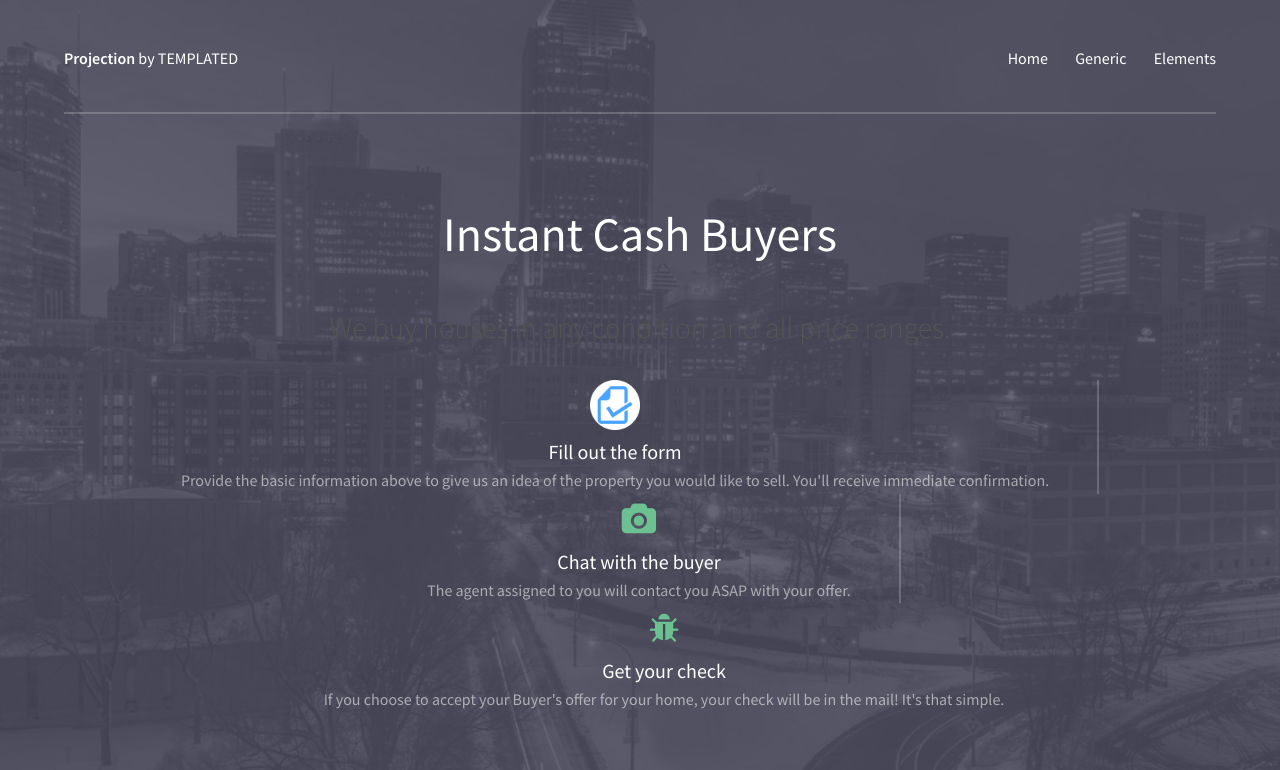
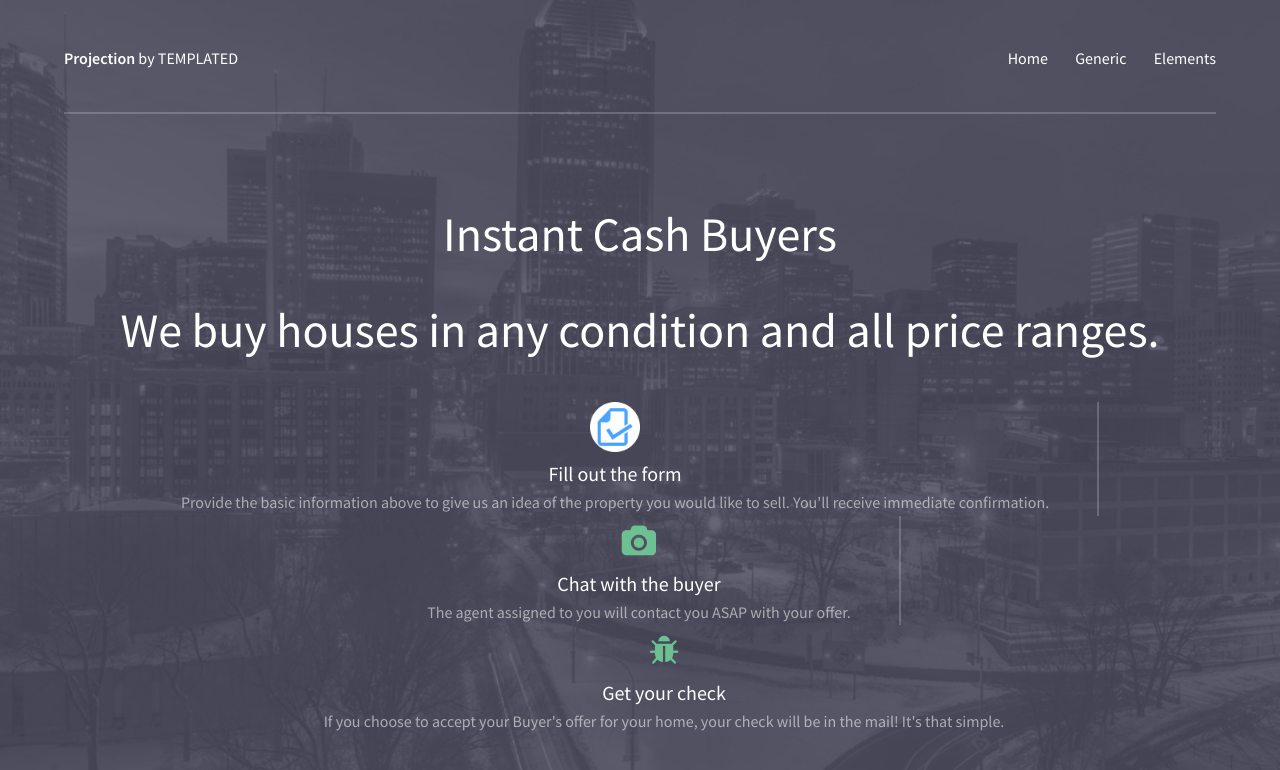
Before and after one commit to yanivnakash/instantcashbuyers.github.io, a plain HTML site: page index.html in a window 1280 px wide. Shown: the top 770 px of the page. Drawn offline with Linux system fonts and the light colour scheme.

Commit message:
Update index.html

```diff
--- a/index.html
+++ b/index.html
@@ -33,13 +33,14 @@
 						<h1>Instant Cash Buyers</h1>
 
 
-						<h2>We buy houses in any condition and all price ranges.</h2>
+						<h1>We buy houses in any condition and all price ranges.</h1>
 					</header>
 
 					<div class="flex ">
 
 						<div>
 							<!--<span class="icon fa-car"></span>-->
+							<span class="lalala"></span>
 							<img src="images/Document-Check-256.png" alt="Document" style="width:50px;height:50px;">
 
 							<h3>Fill out the form</h3>
```
